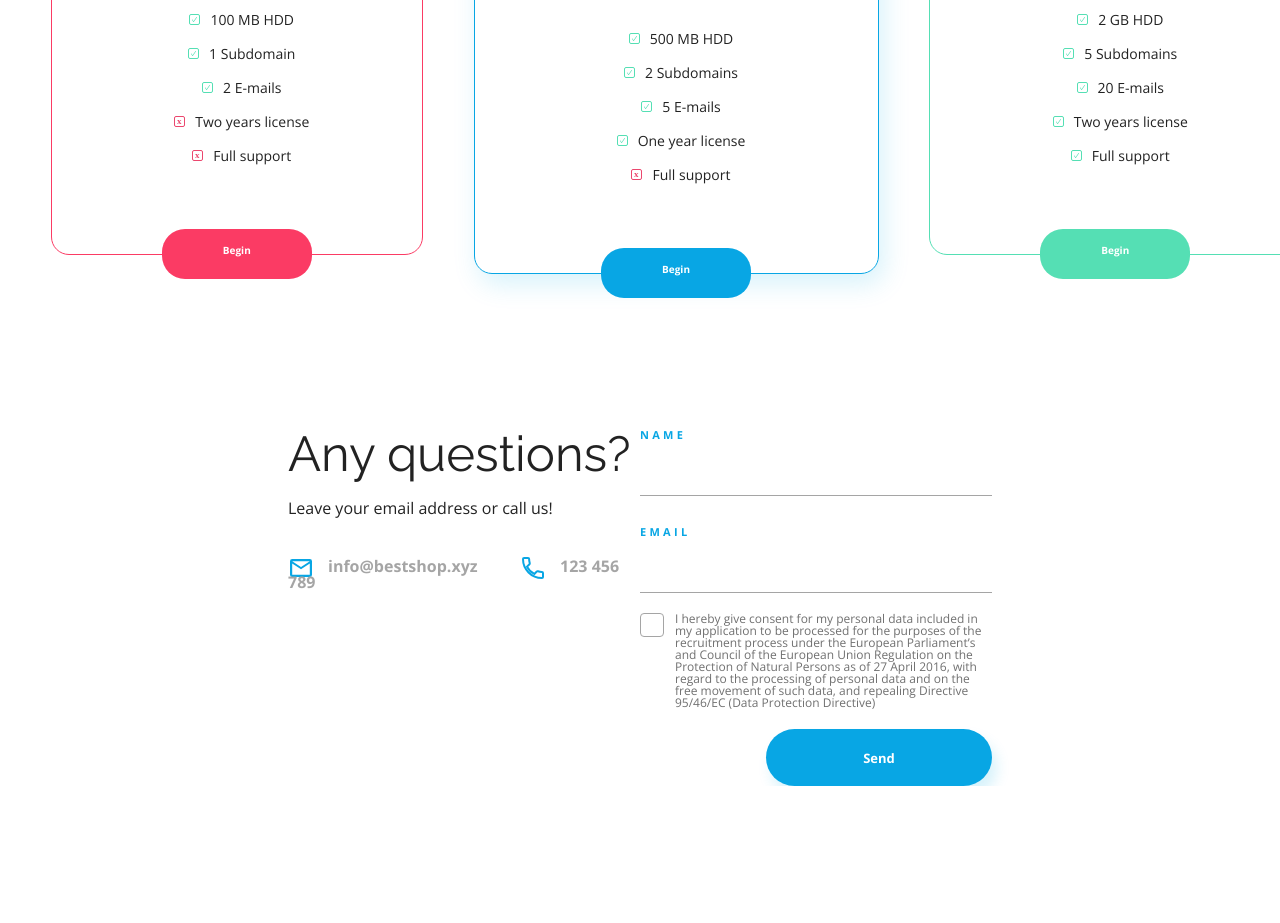
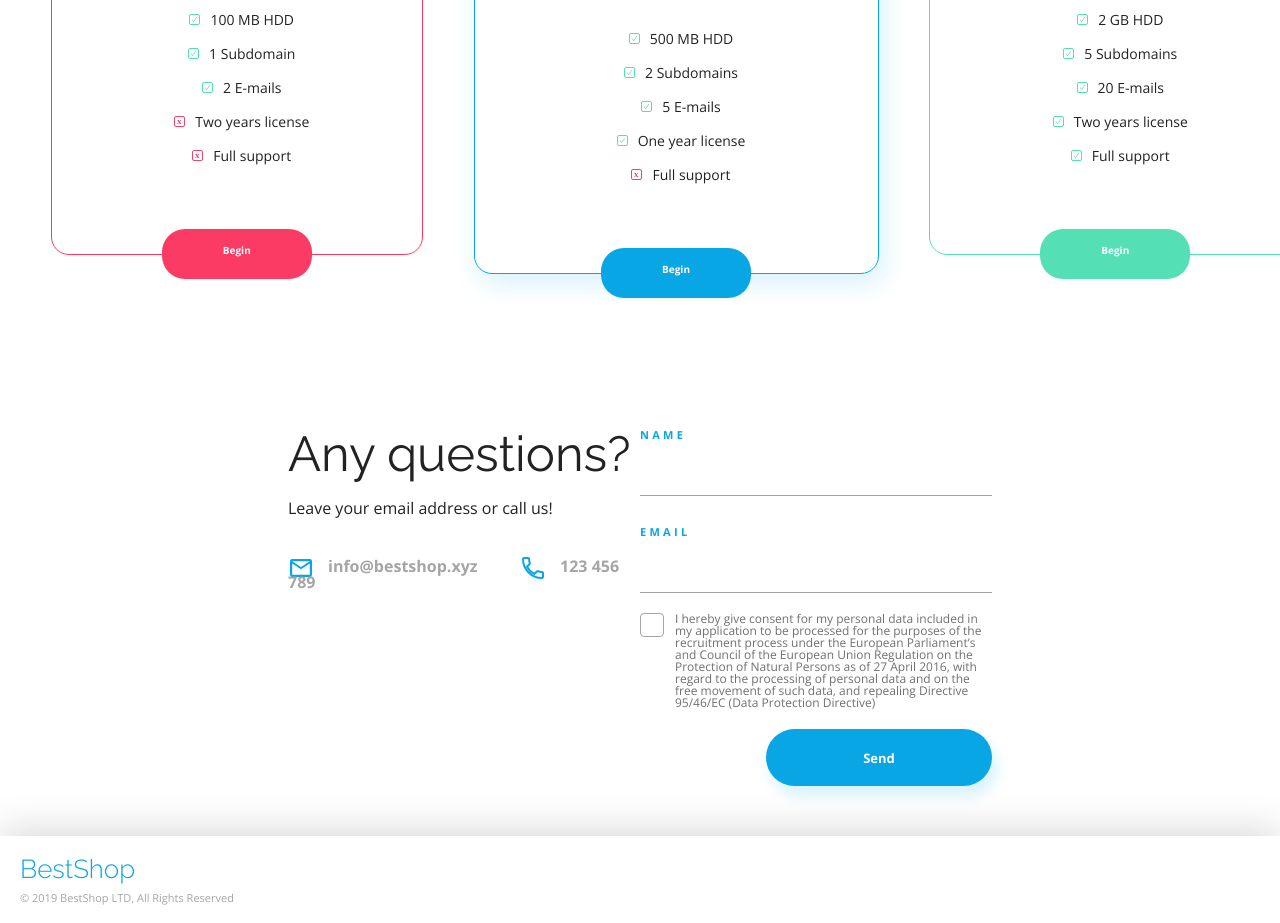
Before and after one commit to izabelastanislawska/BestShop, a plain HTML site: page index.html in a window 1280 px wide. Shown: the part 3028-3951 px from the top of the page. Before the commit the page ends 3814 px from the top, so only its background shows below. Drawn offline with nearby package versions, Linux system fonts and the light colour scheme.

Commit message:
added footer HTML structure and styled it

```diff
--- a/css/style.css
+++ b/css/style.css
@@ -60,7 +60,7 @@ a {
 
 /* Navigation */
 
-.nav {
+.nav{
     width: 100%;
     box-shadow: var(--shadow-header);
 }
@@ -85,10 +85,6 @@ a {
 
 .nav__logo--link {
     font-size: var(--font-logo-big);
-}
-
-.footer__logo--link {
-    font-size: var(--font-logo-small);
 }
 
 .nav__list {
@@ -645,6 +641,33 @@ input[type="checkbox"]:checked ~ .contact__checkmark{
     height: 57px;
     border: none;
     color: var(--color-white);
-    margin-top: 20px;
+    margin: 20px 0 50px 0;
     align-self: flex-end;
 }
+
+.footer {
+    width: 100%;
+    box-shadow: var(--shadow-footer);
+    padding: 20px
+}
+
+.footer__wrapper {
+    display: flex;
+    justify-content: space-between;
+}
+
+.footer__logo--link {
+    font-size: var(--font-logo-small);
+    padding: 20px 0;
+}
+
+.footer__text {
+    font-family: var(--secondary-font);
+    font-size: var(--font-smallest);
+    color: var(--color-grey);
+    padding-top: 10px;
+}
+
+.twitter-icon {
+    padding: 10px;
+}
--- a/index.html
+++ b/index.html
@@ -160,5 +160,17 @@
             </form>
         </section>
     </main>
+    <footer class="footer">
+        <div class="container footer__wrapper">
+            <div>
+                <a href="#" class="footer__logo--link logo--link">BestShop</a>
+                <p class="footer__text">© 2019 BestShop LTD, All Rights Reserved</p>
+            </div>
+            <div>
+                <a href="#" class="twitter-icon"><img src="assets/Twitter.svg"></a>
+                <a href="#"><img src="assets/Facebook.svg"></a>
+            </div>
+        </div>
+    </footer>
 </body>
 </html>
```
